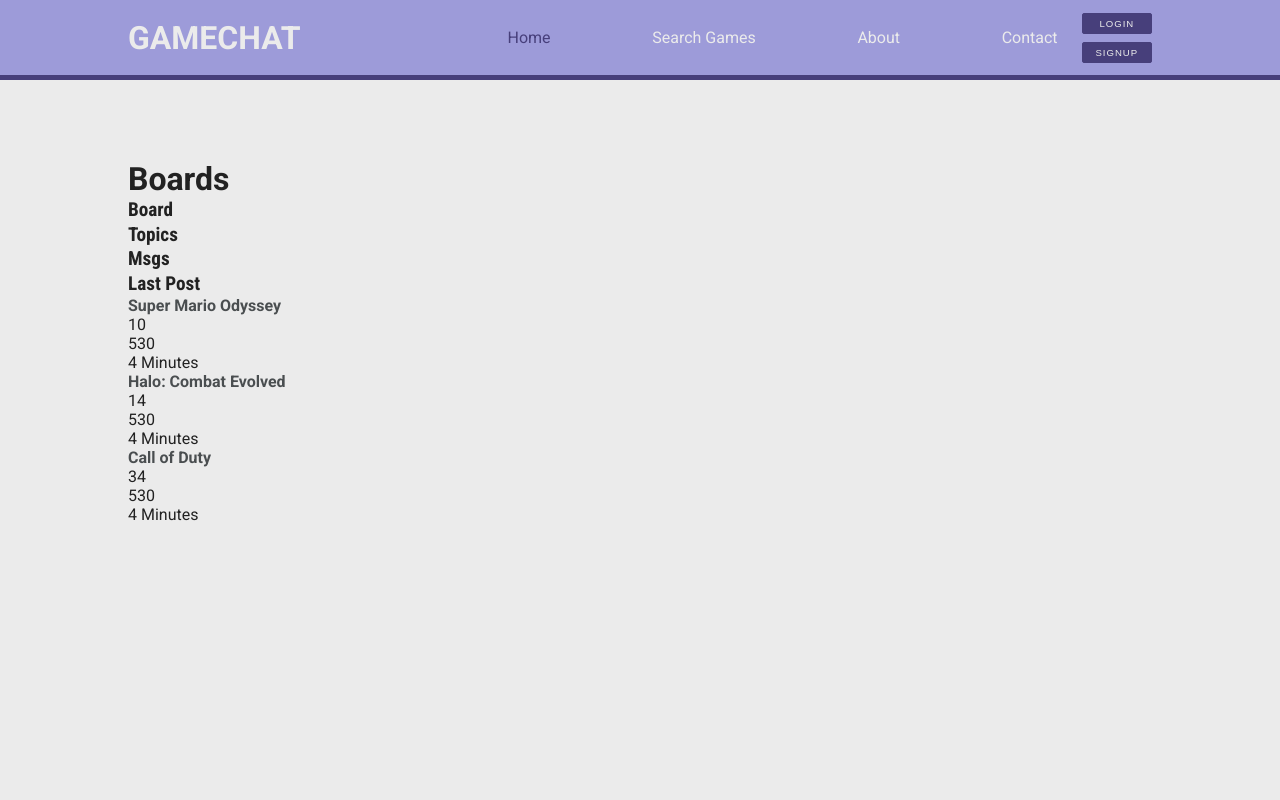
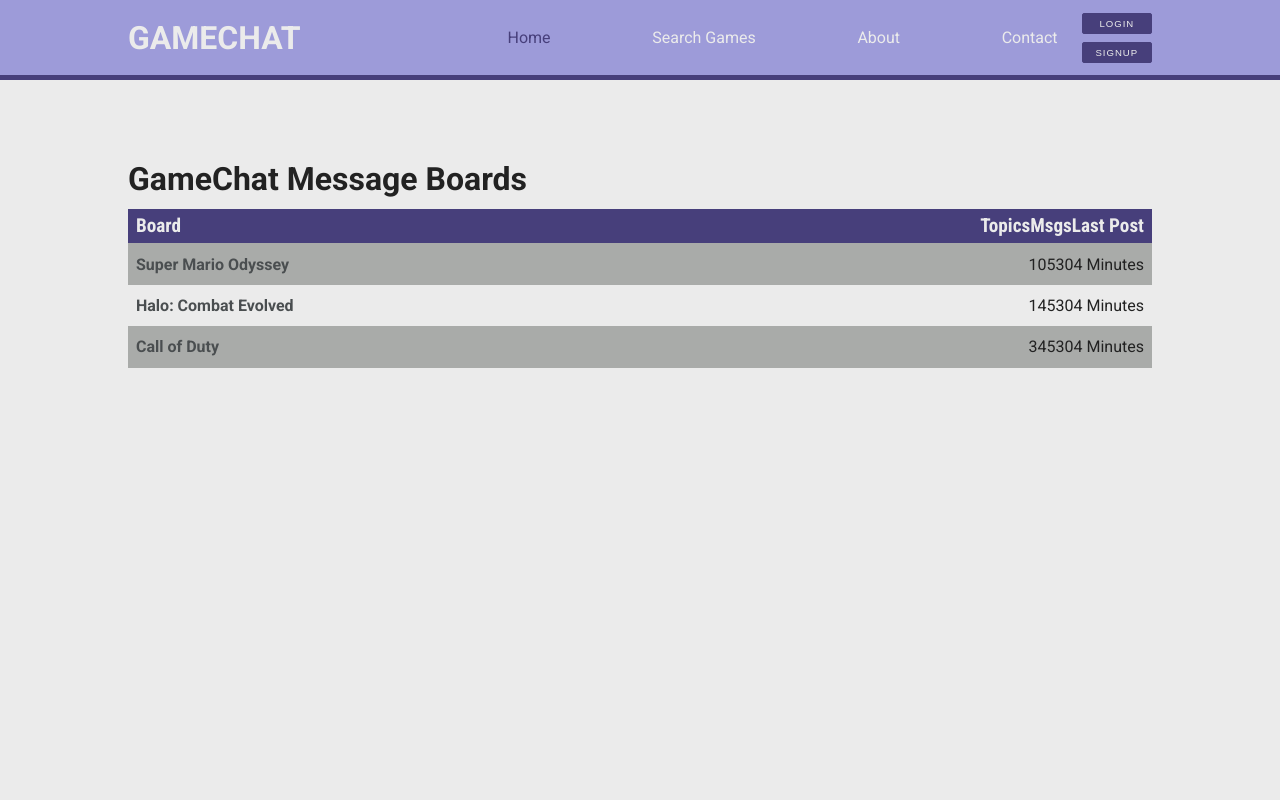
Before and after one commit to johncoryk/react-message-board, a React (Create React App) app in the folder client/: page / in a window 1280 px wide. Shown: the top 800 px of the page. Built offline with nearby package versions, Linux system fonts and the light colour scheme; the HTML template or start-up script is replaced by a standard one.

Commit message:
added styling to boards view

```diff
--- a/client/src/components/MainPage.js
+++ b/client/src/components/MainPage.js
@@ -16,8 +16,8 @@ export default class MainPage extends Component {
   render() {
     return (
       <>
-        <main>
-          <LargeHeading text='Boards' />
+        <main className='boards-container'>
+          <LargeHeading text='GameChat Message Boards' />
           <section className='boards-table'>
             <div className='table-header'>
               <SubHeading text='Board' />
@@ -25,6 +25,7 @@ export default class MainPage extends Component {
                 <SubHeading text='Topics' />
                 <SubHeading text='Msgs' />
                 <SubHeading text='Last Post' />
+              </div>
             </div>
             {this.state.allBoards.map(board => (
               <>
@@ -38,7 +39,6 @@ export default class MainPage extends Component {
                 </div>
               </>
             ))}
-            </div>
           </section>
         </main>
       </>
--- a/client/src/styles/style.css
+++ b/client/src/styles/style.css
@@ -225,3 +225,45 @@ a:hover {
 .not-rendered {
   margin-top: 5rem;
 }
+
+/* BOARDS PAGE */
+.boards-container h1 {
+  margin-bottom: 0.7rem;
+}
+
+.boards-table {
+  display: flex;
+  flex-direction: column;
+}
+
+.table-header {
+  background-color: var(--dark-purple);
+  color: var(--main-bg);
+  display: flex;
+  flex-direction: row;
+  justify-content: space-between;
+  padding: 0.3rem 0.5rem;
+}
+
+.board-info {
+  display: flex;
+  flex-direction: row;
+  justify-content: space-between;
+}
+
+.board-row:nth-child(even) {
+  background-color: var(--main-gray);
+}
+
+.board-row {
+  display: flex;
+  flex-direction: row;
+  justify-content: space-between;
+  padding: 0.7rem 0.5rem;
+}
+
+.board-row-info {
+  display: flex;
+  flex-direction: row;
+  justify-content: space-between;
+}
```
Lines whose indentation alone changed are shown as unchanged.
